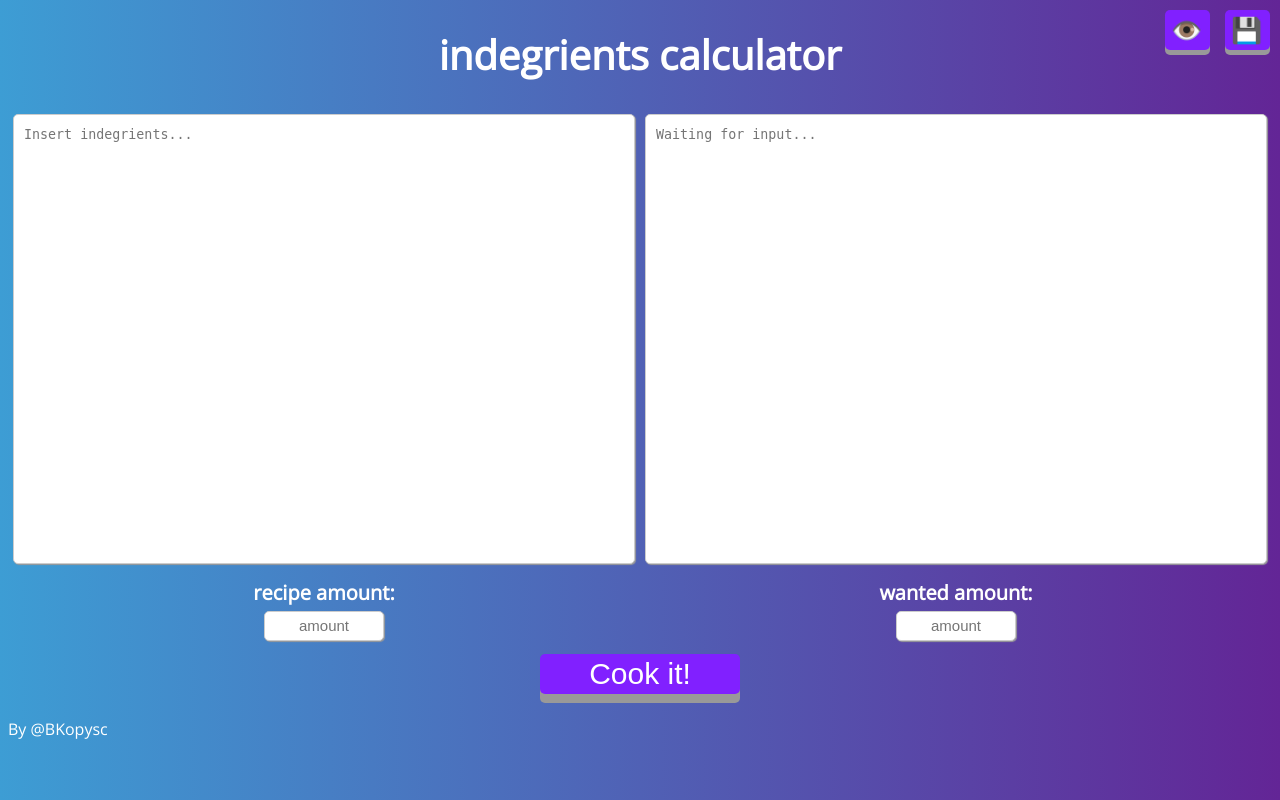
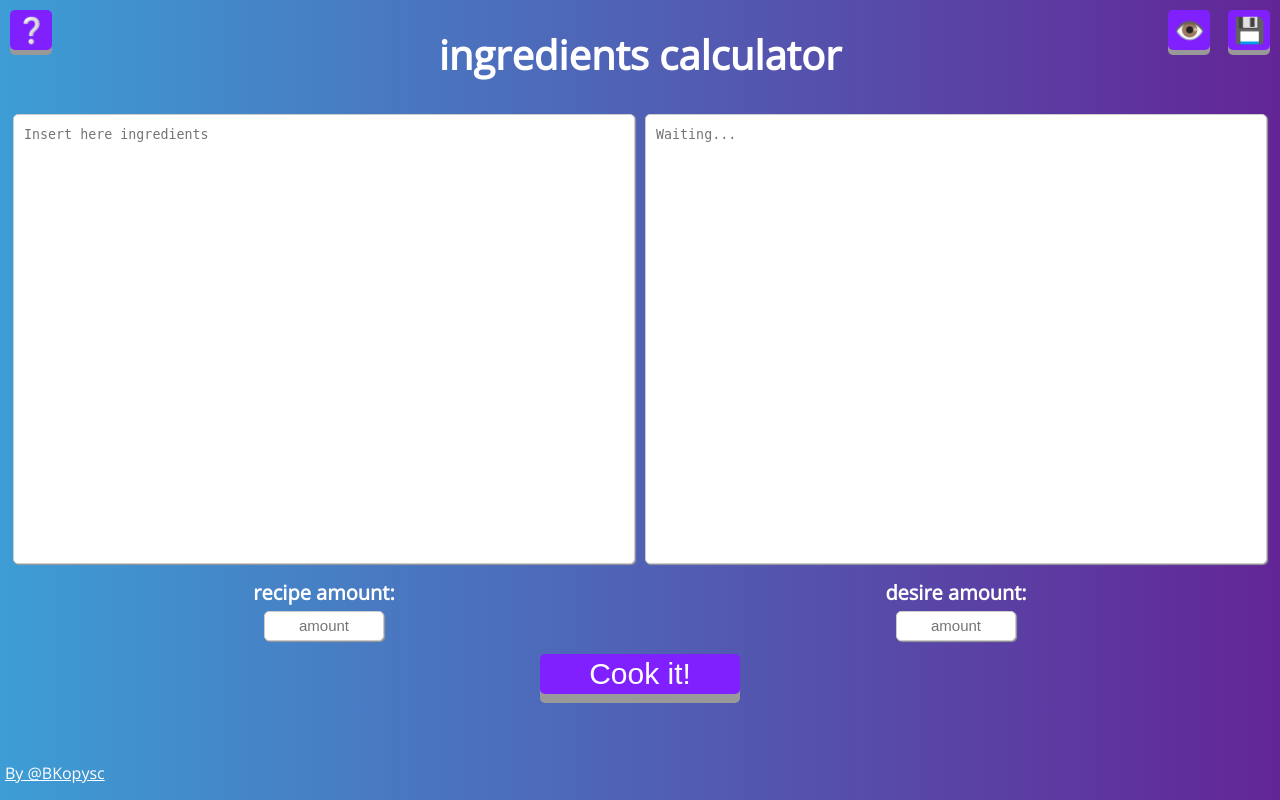
Before and after one commit to BKopysc/IngredientsCalc, a PHP site: page / in a window 1280 px wide. Run offline with PHP 8.4, Linux system fonts and the light colour scheme.

Commit message:
Added preview button and some fixes

```diff
--- a/index.html
+++ b/index.html
@@ -4,7 +4,7 @@
 <head>
     <meta charset="utf-8">
     <meta name="viewport" content="width=device-width, initial-scale=1">
-    <title>Indegrients calc</title>
+    <title>Ingredients calc</title>
     <link href="styles/style.css" rel="stylesheet" type="text/css">
     <link rel="preconnect" href="https://fonts.gstatic.com">
     <link href="https://fonts.googleapis.com/css2?family=Open+Sans:wght@300&display=swap" rel="stylesheet">
@@ -12,16 +12,16 @@
 </head>
 
 <body>
-    <h1>indegrients calculator</h1>
+    <h1>ingredients calculator</h1>
 
     <form action="">
         <div class="input">
             <textarea id="originText" name="originText" rows="5" cols="33"
-                placeholder="Insert indegrients..."></textarea>
+                placeholder="Insert here ingredients"></textarea>
         </div>
         <div class="output">
             <textarea id="convertedText" name="convertedText" rows="5" cols="33" readonly
-                placeholder="Waiting for input..."></textarea>
+                placeholder="Waiting..."></textarea>
         </div>
     </form>
 
@@ -30,7 +30,7 @@
         <input type="text" id="originAmount" name="originAmount" required minlength="1" placeholder="amount">
     </div>
     <div class="wanted-amount-inputs">
-        <label for="wantedAmount" id="wantedAmountLabel">wanted amount:</label>
+        <label for="wantedAmount" id="wantedAmountLabel">desire amount:</label>
         <input type="text" id="wantedAmount" name="wantedAmount" required minlength="1" placeholder="amount">
     </div>
 
@@ -40,6 +40,7 @@
 
     <button id="downloadButton" type="button" onclick="saveTXT()">💾</button>
     <button id="viewButton" type="button" onclick="viewTXT()">👁️</button>
+    <button id="previewButton" type="button" onclick="showPreview()">❔</button>
 
     <script type="text/javascript" src="scripts/script.js"></script>
 
@@ -48,7 +49,7 @@
 
 <footer>
 
-    <p id="author">By @BKopysc</p>
+    <a href="https://github.com/BKopysc/herokuIngredientCalc" target="_blank" id="author">By @BKopysc</p>
 
 </footer>
 
--- a/scripts/script.js
+++ b/scripts/script.js
@@ -159,7 +159,20 @@ function viewTXT() {
         }
         wnd.document.write("</ul>");
         wnd.document.write("<button type=button onclick=window.print()>Print</button>")
-
-
     }
 }
+
+function showPreview()
+{
+    console.log("preview")
+    var originAmount = document.getElementById("originAmount")
+    originAmount.value = "2";
+    var wantedAmount = document.getElementById("wantedAmount")
+    wantedAmount.value = "7";
+    var originText = document.getElementById("originText")
+    originText.value = "This is an example:\n1 egg \n2 cups of milk\n1/2 cup of flour";
+
+    var cook = document.getElementById("calculateButton");
+    cook.click();
+
+}
--- a/styles/style.css
+++ b/styles/style.css
@@ -63,6 +63,11 @@ html {
         left: 10px;
     }
 
+    #previewButton {
+        bottom: 10px;
+        right: 10px;
+    }
+
 
 }
 
@@ -112,6 +117,10 @@ html {
         top: 10px;
         right: 70px;
     }
+    #previewButton {
+        top: 10px;
+        left: 10px;
+    }
 
 }
 
@@ -154,11 +163,11 @@ html {
     transform: translateY(4px);
 }
 
-#downloadButton, #viewButton {
+#downloadButton, #viewButton, #previewButton {
     background-color: rgb(129, 32, 255);
-    text-align: left;
+    text-align: center;
     font-size: 25px;
-    width: 45px;
+    width: 42px;
     height: 40px;
     border: none;
     border-radius: 5px;
@@ -186,4 +195,7 @@ html {
 
 #author {
     color:white;
+    position: absolute;
+    bottom: 0px;
+    left: 5px
 }
```
Also changed, not shown: images/icon.png (deleted).
